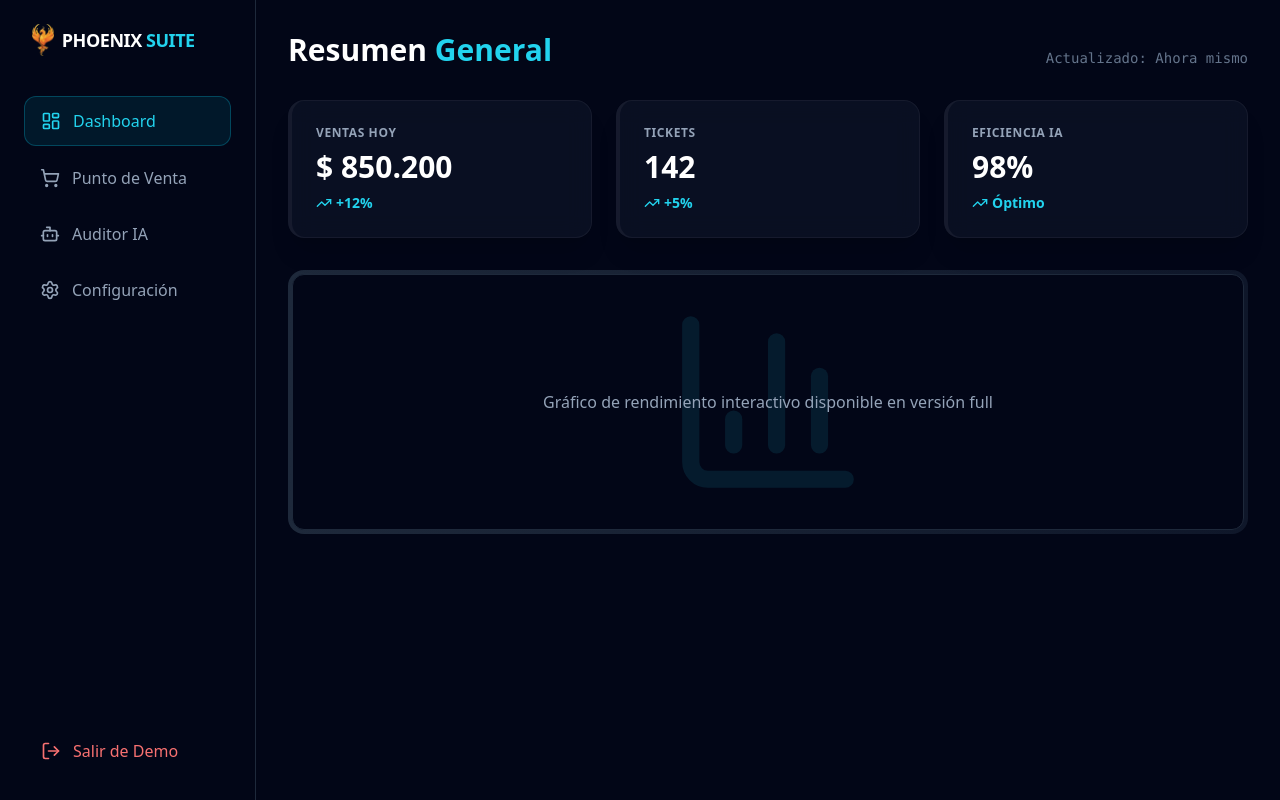
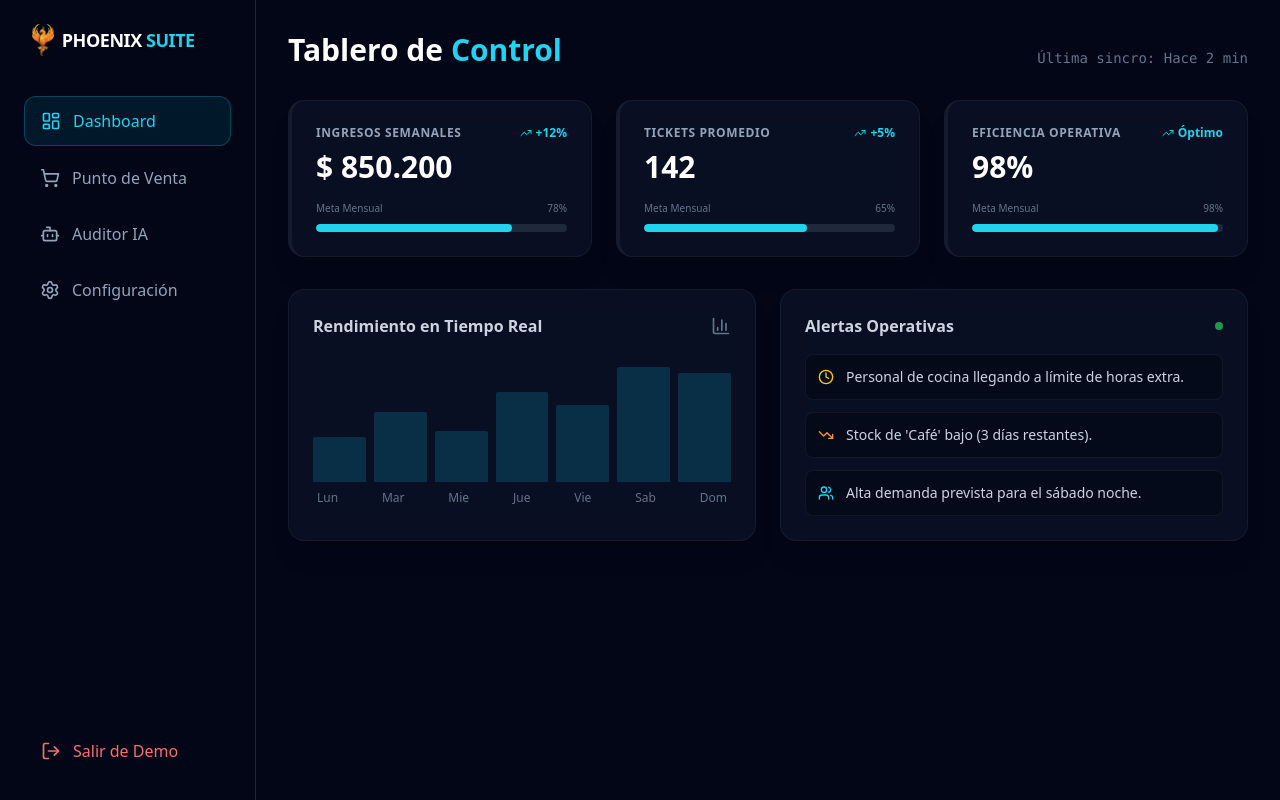
Before and after one commit to Akunimal/PhoenixIa, a React (Vite) app: page / in a window 1280 px wide. Both pictures are taken after a click on the button "Probar Demo". Built offline with nearby package versions, Linux system fonts and the light colour scheme.

Commit message:
Implement animated progress bar and bar chart
Added animated progress bar and bar chart components to enhance data visualization. Updated MetricCard to include progress tracking.

```diff
--- a/App.tsx
+++ b/App.tsx
@@ -4,7 +4,8 @@ import {
   Server, BrainCircuit, ArrowRight, MapPin, Camera,
   Cpu, Wifi, MessageCircle, TrendingUp, Clock, Bot,
   LayoutDashboard, ShoppingCart, Settings, LogOut, Search,
-  AlertTriangle, FileText, Zap, ChevronRight, BarChart3, Terminal, Menu, X
+  AlertTriangle, FileText, Zap, ChevronRight, BarChart3, Terminal, Menu, X,
+  Users, Calendar, TrendingDown, Leaf, Layers
 } from 'lucide-react';
 
 // ==========================================
@@ -13,7 +14,38 @@ import {
 
 const glassCard = "bg-slate-900/60 backdrop-blur-md border border-white/5 shadow-xl";
 
-// Variantes de Animación
+// --- Componente de Barra de Progreso Animada ---
+const AnimatedProgressBar: FC<{ value: number; color: string; delay?: number }> = ({ value, color, delay = 0 }) => (
+  <div className="h-2 w-full bg-slate-800 rounded-full overflow-hidden mt-2">
+    <motion.div
+      initial={{ width: 0 }}
+      animate={{ width: `${value}%` }}
+      transition={{ duration: 1.5, delay: delay, ease: "circOut" }}
+      className={`h-full rounded-full ${color}`}
+    />
+  </div>
+);
+
+// --- Componente de Gráfico de Barras Verticales ---
+const AnimatedBarChart = () => (
+  <div className="flex items-end justify-between h-32 gap-2 mt-4">
+    {[35, 55, 40, 70, 60, 90, 85].map((height, i) => (
+      <motion.div
+        key={i}
+        initial={{ height: 0, opacity: 0 }}
+        animate={{ height: `${height}%`, opacity: 1 }}
+        transition={{ duration: 0.8, delay: i * 0.1 }}
+        className="w-full bg-cyan-500/20 hover:bg-cyan-500/40 rounded-t-sm relative group transition-colors"
+      >
+        <div className="absolute -top-6 left-1/2 -translate-x-1/2 text-[10px] text-cyan-300 opacity-0 group-hover:opacity-100 transition-opacity">
+          {height}%
+        </div>
+      </motion.div>
+    ))}
+  </div>
+);
+
+// Variantes Generales
 const fadeInScale = {
   hidden: { opacity: 0, scale: 0.98 },
   visible: { opacity: 1, scale: 1, transition: { duration: 0.4, ease: "easeOut" } }
@@ -50,17 +82,26 @@ const themes = {
   [View.CONFIG]: { color: 'text-violet-400', border: 'border-violet-500/30', bg: 'bg-violet-500/10' },
 };
 
-const MetricCard: FC<{ title: string; value: string; trend: string; isPositive?: boolean; theme: any }> = ({ title, value, trend, isPositive, theme }) => (
+const MetricCard: FC<{ title: string; value: string; trend: string; isPositive?: boolean; theme: any; progress: number; delay?: number }> = ({ title, value, trend, isPositive, theme, progress, delay }) => (
   <motion.div
     variants={fadeInScale}
     className={`${glassCard} p-6 rounded-2xl border-l-4 ${theme.border.replace('/30', '')} relative overflow-hidden`}
   >
-    <h3 className="text-slate-400 text-xs font-bold uppercase tracking-wider mb-2">{title}</h3>
-    <div className="text-3xl font-bold text-white mb-2">{value}</div>
-    <div className={`text-sm font-bold flex items-center gap-1 ${isPositive ? theme.color : 'text-red-400'}`}>
-      {isPositive ? <TrendingUp className="w-4 h-4" /> : <AlertTriangle className="w-4 h-4" />}
-      {trend}
+    <div className="flex justify-between items-start mb-2">
+      <h3 className="text-slate-400 text-xs font-bold uppercase tracking-wider">{title}</h3>
+      <div className={`text-xs font-bold flex items-center gap-1 ${isPositive ? theme.color : 'text-red-400'}`}>
+        {isPositive ? <TrendingUp className="w-3 h-3" /> : <AlertTriangle className="w-3 h-3" />}
+        {trend}
+      </div>
     </div>
+    <div className="text-3xl font-bold text-white mb-4">{value}</div>
+
+    {/* Barra Animada */}
+    <div className="flex justify-between text-[10px] text-slate-500 mb-1">
+      <span>Meta Mensual</span>
+      <span>{progress}%</span>
+    </div>
+    <AnimatedProgressBar value={progress} color={theme.color.replace('text-', 'bg-')} delay={delay} />
   </motion.div>
 );
 
@@ -74,7 +115,6 @@ const Sidebar: FC<{ currentView: View; onNavigate: (v: View) => void; onExit: ()
     { id: View.CONFIG, label: 'Configuración', icon: Settings },
   ];
 
-  // Clases para controlar visibilidad en móvil vs desktop
   const sidebarClasses = `
     fixed inset-y-0 left-0 z-50 w-64 bg-slate-950 border-r border-slate-800 p-6 flex flex-col justify-between transition-transform duration-300
     ${isOpen ? 'translate-x-0' : '-translate-x-full'}
@@ -83,13 +123,7 @@ const Sidebar: FC<{ currentView: View; onNavigate: (v: View) => void; onExit: ()
 
   return (
     <>
-      {/* Overlay Oscuro para móvil cuando el menú está abierto */}
-      {isOpen && (
-        <div
-          className="fixed inset-0 bg-black/80 z-40 md:hidden backdrop-blur-sm"
-          onClick={onClose}
-        />
-      )}
+      {isOpen && <div className="fixed inset-0 bg-black/80 z-40 md:hidden backdrop-blur-sm" onClick={onClose} />}
 
       <aside className={sidebarClasses}>
         <div>
@@ -98,7 +132,6 @@ const Sidebar: FC<{ currentView: View; onNavigate: (v: View) => void; onExit: ()
               <img src="/logo-phoenix.png" alt="Logo" className="h-8 w-auto" />
               <span className="font-bold text-white tracking-tight text-lg">PHOENIX <span className={`transition-colors duration-500 ${t.color}`}>SUITE</span></span>
             </div>
-            {/* Botón cerrar solo visible en móvil */}
             <button onClick={onClose} className="md:hidden text-slate-400 hover:text-white">
               <X className="w-6 h-6" />
             </button>
@@ -137,21 +170,53 @@ const DashboardView = () => {
   return (
     <motion.div initial="hidden" animate="visible" variants={{ visible: { transition: { staggerChildren: 0.1 } } }} className="space-y-8">
       <div className="flex flex-col md:flex-row justify-between items-start md:items-end gap-2">
-        <h2 className="text-2xl md:text-3xl font-bold text-white">Resumen <span className={t.color}>General</span></h2>
-        <span className="text-slate-500 text-sm font-mono">Actualizado: Ahora mismo</span>
+        <h2 className="text-2xl md:text-3xl font-bold text-white">Tablero de <span className={t.color}>Control</span></h2>
+        <span className="text-slate-500 text-sm font-mono">Última sincro: Hace 2 min</span>
       </div>
 
-      {/* Grid responsivo: 1 columna en móvil, 3 en desktop */}
       <div className="grid grid-cols-1 md:grid-cols-3 gap-4 md:gap-6">
-        <MetricCard title="Ventas Hoy" value="$ 850.200" trend="+12%" isPositive theme={t} />
-        <MetricCard title="Tickets" value="142" trend="+5%" isPositive theme={t} />
-        <MetricCard title="Eficiencia IA" value="98%" trend="Óptimo" isPositive theme={t} />
+        <MetricCard title="Ingresos Semanales" value="$ 850.200" trend="+12%" isPositive theme={t} progress={78} delay={0.2} />
+        <MetricCard title="Tickets Promedio" value="142" trend="+5%" isPositive theme={t} progress={65} delay={0.4} />
+        <MetricCard title="Eficiencia Operativa" value="98%" trend="Óptimo" isPositive theme={t} progress={98} delay={0.6} />
       </div>
 
-      <div className={`p-1 rounded-2xl bg-gradient-to-r from-slate-800 to-slate-900`}>
-        <div className="bg-slate-950 rounded-xl p-6 h-48 md:h-64 flex items-center justify-center border border-slate-800 relative overflow-hidden">
-             <BarChart3 className={`w-full h-full opacity-10 ${t.color}`} />
-             <p className="absolute text-slate-400 text-center px-4">Gráfico de rendimiento interactivo disponible en versión full</p>
+      <div className="grid grid-cols-1 md:grid-cols-2 gap-6">
+        {/* Gráfico de Ventas Visual */}
+        <div className={`${glassCard} p-6 rounded-2xl`}>
+          <div className="flex justify-between items-center mb-4">
+            <h3 className="text-slate-300 font-bold">Rendimiento en Tiempo Real</h3>
+            <BarChart3 className="text-slate-500 w-5 h-5" />
+          </div>
+          <AnimatedBarChart />
+          <div className="flex justify-between mt-2 text-xs text-slate-500 px-1">
+             <span>Lun</span><span>Mar</span><span>Mie</span><span>Jue</span><span>Vie</span><span>Sab</span><span>Dom</span>
+          </div>
+        </div>
+
+        {/* Alertas Rápidas */}
+        <div className={`${glassCard} p-6 rounded-2xl`}>
+          <div className="flex justify-between items-center mb-4">
+            <h3 className="text-slate-300 font-bold">Alertas Operativas</h3>
+            <div className="w-2 h-2 rounded-full bg-green-500 animate-pulse"></div>
+          </div>
+          <div className="space-y-3">
+             {[
+               { icon: Clock, text: "Personal de cocina llegando a límite de horas extra.", color: "text-yellow-400" },
+               { icon: TrendingDown, text: "Stock de 'Café' bajo (3 días restantes).", color: "text-orange-400" },
+               { icon: Users, text: "Alta demanda prevista para el sábado noche.", color: "text-cyan-400" }
+             ].map((alert, i) => (
+               <motion.div
+                 key={i}
+                 initial={{ x: 20, opacity: 0 }}
+                 animate={{ x: 0, opacity: 1 }}
+                 transition={{ delay: 0.8 + (i * 0.1) }}
+                 className="flex items-center gap-3 p-3 bg-slate-950/50 rounded-lg border border-white/5"
+               >
+                 <alert.icon className={`w-4 h-4 ${alert.color}`} />
+                 <span className="text-sm text-slate-300">{alert.text}</span>
+               </motion.div>
+             ))}
+          </div>
         </div>
       </div>
     </motion.div>
@@ -162,13 +227,11 @@ const POSView = () => {
   const t = themes[View.POS];
   return (
     <motion.div initial={{ opacity: 0 }} animate={{ opacity: 1 }} className="flex flex-col md:grid md:grid-cols-3 gap-6 h-auto md:h-[85vh]">
-      {/* Columna Productos */}
       <div className={`col-span-2 ${glassCard} rounded-2xl p-4 md:p-6 flex flex-col order-2 md:order-1`}>
          <div className="flex flex-col md:flex-row justify-between items-center mb-6 gap-4">
             <h2 className="text-xl font-bold text-white">Punto de Venta <span className={t.color}>Rápido</span></h2>
             <input type="text" placeholder="Buscar..." className="w-full md:w-auto bg-slate-950 border border-slate-700 rounded-lg px-4 py-2 text-sm text-white focus:border-emerald-500 outline-none transition-colors" />
          </div>
-         {/* Grid de productos adaptable */}
          <div className="grid grid-cols-2 sm:grid-cols-3 md:grid-cols-3 gap-4 overflow-y-auto pr-2 custom-scrollbar max-h-[400px] md:max-h-none">
             {[1,2,3,4,5,6,7,8,9].map(i => (
               <motion.div
@@ -185,8 +248,6 @@ const POSView = () => {
             ))}
          </div>
       </div>
-
-      {/* Columna Ticket (Arriba en móvil, derecha en desktop) */}
       <div className={`col-span-1 ${glassCard} rounded-2xl p-4 md:p-6 flex flex-col justify-between border-t-4 ${t.border.replace('/30','')} order-1 md:order-2`}>
          <div>
            <h2 className="text-xl font-bold text-white mb-6">Ticket #055</h2>
@@ -206,49 +267,130 @@ const POSView = () => {
   );
 };
 
+// --- AUDITORÍA IA SERIA Y PROFUNDA ---
 const AuditorView = () => {
   const [analyzing, setAnalyzing] = useState(false);
   const [complete, setComplete] = useState(false);
+  const [activeTab, setActiveTab] = useState('summary');
 
-  const analysisText = useTypewriter(
-    "> Conectando con base de datos...\n> Analizando historial de ventas (CSV)...\n> Detectando patrones de consumo...\n> ALERTA: Costo 'Harina' subió 12%.\n> SUGERENCIA: Ajustar precios (+10%).\n> Estado del sistema: OPTIMIZADO.",
-    20,
-    analyzing
-  );
+  // Textos para la simulación de carga
+  const loadSteps = [
+    "Conectando Neural Core...",
+    "Cruzando datos de turnos con ley laboral...",
+    "Analizando rentabilidad de carta...",
+    "Calculando proyección estacional...",
+    "Generando reporte estratégico..."
+  ];
+  const [currentStep, setCurrentStep] = useState(0);
 
-  const handleAudit = () => {
-    setAnalyzing(true);
-    setComplete(false);
-    setTimeout(() => setComplete(true), 4000);
-  };
+  useEffect(() => {
+    if (analyzing && currentStep < loadSteps.length) {
+      const timer = setTimeout(() => setCurrentStep(prev => prev + 1), 800);
+      return () => clearTimeout(timer);
+    } else if (currentStep === loadSteps.length) {
+      setComplete(true);
+    }
+  }, [analyzing, currentStep]);
 
   return (
-    <div className="h-full flex flex-col items-center justify-center max-w-3xl mx-auto text-center px-4">
-      {!analyzing ? (
-        <motion.div initial={{ scale: 0.9, opacity: 0 }} animate={{ scale: 1, opacity: 1 }} className="space-y-8 py-10">
-          <Bot className="w-24 h-24 md:w-32 md:h-32 text-amber-400 mx-auto animate-bounce-slow" />
-          <h2 className="text-3xl md:text-4xl font-bold text-white">Auditoría IA</h2>
-          <p className="text-slate-400 text-base md:text-lg max-w-md mx-auto">
-            Analiza costos y competencia en segundos.
-          </p>
+    <div className="h-full flex flex-col max-w-4xl mx-auto px-2">
+      {!analyzing && !complete ? (
+        <motion.div initial={{ scale: 0.9, opacity: 0 }} animate={{ scale: 1, opacity: 1 }} className="flex flex-col items-center justify-center h-full text-center space-y-8">
+          <div className="relative">
+             <div className="absolute inset-0 bg-amber-500/20 blur-[50px] rounded-full animate-pulse" />
+             <Bot className="w-24 h-24 md:w-32 md:h-32 text-amber-400 mx-auto relative z-10" />
+          </div>
+          <div>
+            <h2 className="text-3xl md:text-5xl font-bold text-white mb-4">Auditoría Estratégica IA</h2>
+            <p className="text-slate-400 text-base md:text-xl max-w-xl mx-auto">
+              Analizamos Recursos Humanos, Inventario y Rentabilidad para darte un plan de acción inmediato. <br/>
+              <span className="text-amber-400/70 text-sm mt-2 block font-mono">Adaptable a: Retail • Gastronomía • Hotelería</span>
+            </p>
+          </div>
           <motion.button
-            onClick={handleAudit}
+            onClick={() => setAnalyzing(true)}
+            whileHover={{ scale: 1.05 }}
             whileTap={{ scale: 0.95 }}
-            className="bg-gradient-to-r from-amber-400 to-yellow-500 text-slate-900 px-8 py-4 md:px-10 md:py-5 rounded-full font-black text-lg md:text-xl flex items-center gap-3 mx-auto shadow-xl shadow-amber-500/20"
+            className="bg-gradient-to-r from-amber-400 to-yellow-600 text-slate-900 px-10 py-5 rounded-full font-black text-xl flex items-center gap-3 shadow-[0_0_30px_rgba(251,191,36,0.3)]"
           >
             <Zap className="w-6 h-6 fill-slate-900" />
-            IMPULSAR AHORA
+            INICIAR ANÁLISIS PROFUNDO
           </motion.button>
         </motion.div>
+      ) : !complete ? (
+        <div className="flex flex-col items-center justify-center h-full">
+           <div className="w-64 h-2 bg-slate-800 rounded-full overflow-hidden mb-4">
+             <motion.div
+               className="h-full bg-amber-400"
+               initial={{ width: 0 }}
+               animate={{ width: `${(currentStep / loadSteps.length) * 100}%` }}
+             />
+           </div>
+           <p className="text-amber-400 font-mono text-sm">{loadSteps[Math.min(currentStep, loadSteps.length - 1)]}</p>
+        </div>
       ) : (
-        <motion.div initial={{ opacity: 0 }} animate={{ opacity: 1 }} className="w-full text-left bg-slate-950 border border-amber-500/30 rounded-xl p-4 md:p-8 font-mono text-amber-400 shadow-2xl relative overflow-hidden h-[350px]">
-          <pre className="whitespace-pre-wrap leading-relaxed text-sm md:text-base">
-            {analysisText}
-            {complete && <span className="animate-pulse">_</span>}
-          </pre>
-          {complete && (
-             <button onClick={() => setAnalyzing(false)} className="mt-6 text-sm text-slate-400 underline w-full text-center">Reiniciar</button>
-          )}
+        <motion.div initial={{ opacity: 0, y: 20 }} animate={{ opacity: 1, y: 0 }} className="h-full flex flex-col">
+          <div className="flex justify-between items-center mb-6 pb-4 border-b border-white/10">
+             <div>
+               <h2 className="text-2xl font-bold text-white flex items-center gap-2">
+                 <Terminal className="text-amber-400 w-6 h-6" /> Reporte de Inteligencia
+               </h2>
+               <p className="text-slate-500 text-xs mt-1">ID: #AUDIT-2026-X99 | Prioridad: ALTA</p>
+             </div>
+             <button onClick={() => {setAnalyzing(false); setComplete(false); setCurrentStep(0);}} className="text-slate-400 hover:text-white text-sm">Nueva Auditoría</button>
+          </div>
+
+          <div className="grid grid-cols-1 md:grid-cols-2 gap-6 overflow-y-auto pb-10">
+            {/* Tarjeta de Alerta Inmediata */}
+            <div className="bg-red-500/10 border border-red-500/30 p-6 rounded-2xl md:col-span-2">
+               <h3 className="text-red-400 font-bold flex items-center gap-2 mb-2"><AlertTriangle className="w-5 h-5" /> ACCIÓN INMEDIATA REQUERIDA</h3>
+               <p className="text-white text-lg">Se detectó inconsistencia de precios vs. inflación semanal.</p>
+               <p className="text-slate-400 mt-2 text-sm">El insumo "Harina 000" aumentó 12% en base de datos de proveedores. Tus precios de panificados quedaron 8% abajo del margen ideal.</p>
+               <button className="mt-4 bg-red-500 hover:bg-red-600 text-white px-4 py-2 rounded-lg text-sm font-bold transition-colors">Aplicar Ajuste Automático (+8%)</button>
+            </div>
+
+            {/* RRHH */}
+            <div className={`${glassCard} p-6 rounded-2xl`}>
+               <h3 className="text-amber-400 font-bold flex items-center gap-2 mb-4"><Users className="w-5 h-5" /> Recursos Humanos & Fatiga</h3>
+               <ul className="space-y-4 text-sm text-slate-300">
+                 <li className="flex gap-3">
+                   <div className="w-1.5 h-1.5 bg-amber-500 rounded-full mt-2"></div>
+                   <span><strong>Alerta de Turno:</strong> El empleado "Juan P." tiene turno mañana (08:00) mañana, pero cierra hoy a las (02:00). Riesgo de agotamiento y error operativo.</span>
+                 </li>
+                 <li className="flex gap-3">
+                   <div className="w-1.5 h-1.5 bg-green-500 rounded-full mt-2"></div>
+                   <span><strong>Sugerencia:</strong> Rotar ingreso de Juan P. a las 11:00 AM o cubrir con turno volante.</span>
+                 </li>
+               </ul>
+            </div>
+
+            {/* Menú / Inventario */}
+            <div className={`${glassCard} p-6 rounded-2xl`}>
+               <h3 className="text-cyan-400 font-bold flex items-center gap-2 mb-4"><Layers className="w-5 h-5" /> Optimización de Oferta</h3>
+               <ul className="space-y-4 text-sm text-slate-300">
+                 <li className="flex gap-3">
+                   <div className="w-1.5 h-1.5 bg-red-500 rounded-full mt-2"></div>
+                   <span><strong>Baja Rotación:</strong> El plato "Risotto de Hongos" salió solo 2 veces esta semana. Considerar eliminar de carta para reducir merma.</span>
+                 </li>
+                 <li className="flex gap-3">
+                   <div className="w-1.5 h-1.5 bg-green-500 rounded-full mt-2"></div>
+                   <span><strong>Oportunidad:</strong> La "Milanesa Napolitana" es Top Seller. Se sugiere agregar variante "A Caballo" (huevo frito) por bajo costo marginal y alto valor percibido.</span>
+                 </li>
+               </ul>
+            </div>
+
+            {/* Estacionalidad */}
+            <div className={`${glassCard} p-6 rounded-2xl md:col-span-2`}>
+               <h3 className="text-emerald-400 font-bold flex items-center gap-2 mb-4"><Leaf className="w-5 h-5" /> Eficiencia Estacional</h3>
+               <p className="text-slate-300 text-sm mb-3">
+                 Detectamos transición a Temporada Alta en tu zona (Villa Gesell). El histórico indica pico de demanda entre 21:00 y 23:30.
+               </p>
+               <div className="bg-emerald-500/10 border border-emerald-500/20 p-4 rounded-xl flex justify-between items-center">
+                 <div className="text-emerald-300 text-sm"><strong>Recomendación:</strong> Extender horario de cocina 1 hora (hasta 01:00 AM) viernes y sábados.</div>
+                 <div className="text-emerald-400 font-bold">+15% Ingresos Proyectados</div>
+               </div>
+            </div>
+          </div>
         </motion.div>
       )}
     </div>
@@ -288,7 +430,6 @@ const DemoApp: FC<{ onExit: () => void }> = ({ onExit }) => {
         onClose={() => setIsSidebarOpen(false)}
       />
 
-      {/* Contenido Principal con margen adaptable */}
       <main className="flex-1 md:ml-64 p-4 md:p-8 relative z-10 pt-16 md:pt-8 overflow-y-auto h-screen">
         <AnimatePresence mode='wait'>
           <motion.div
```
